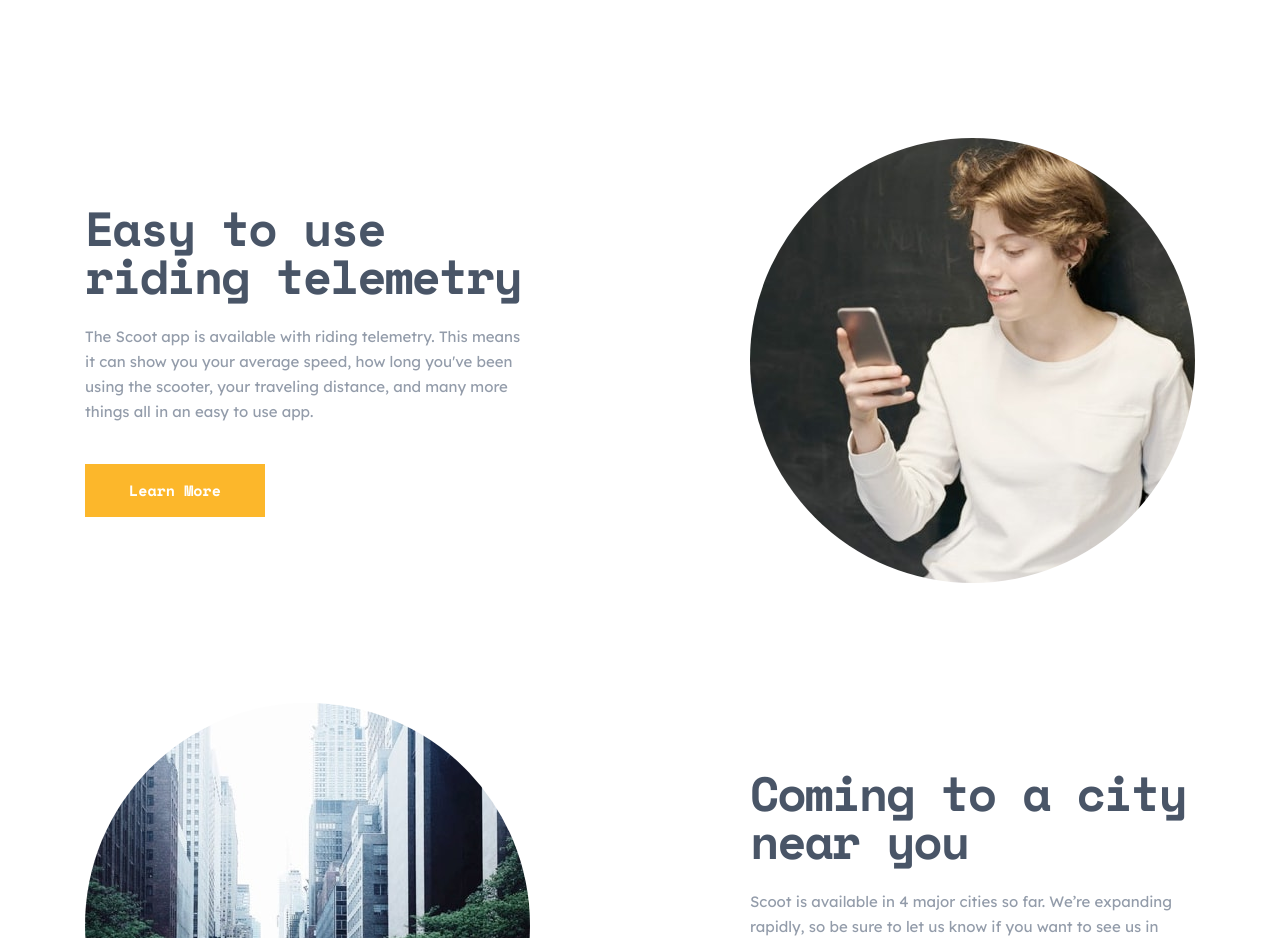
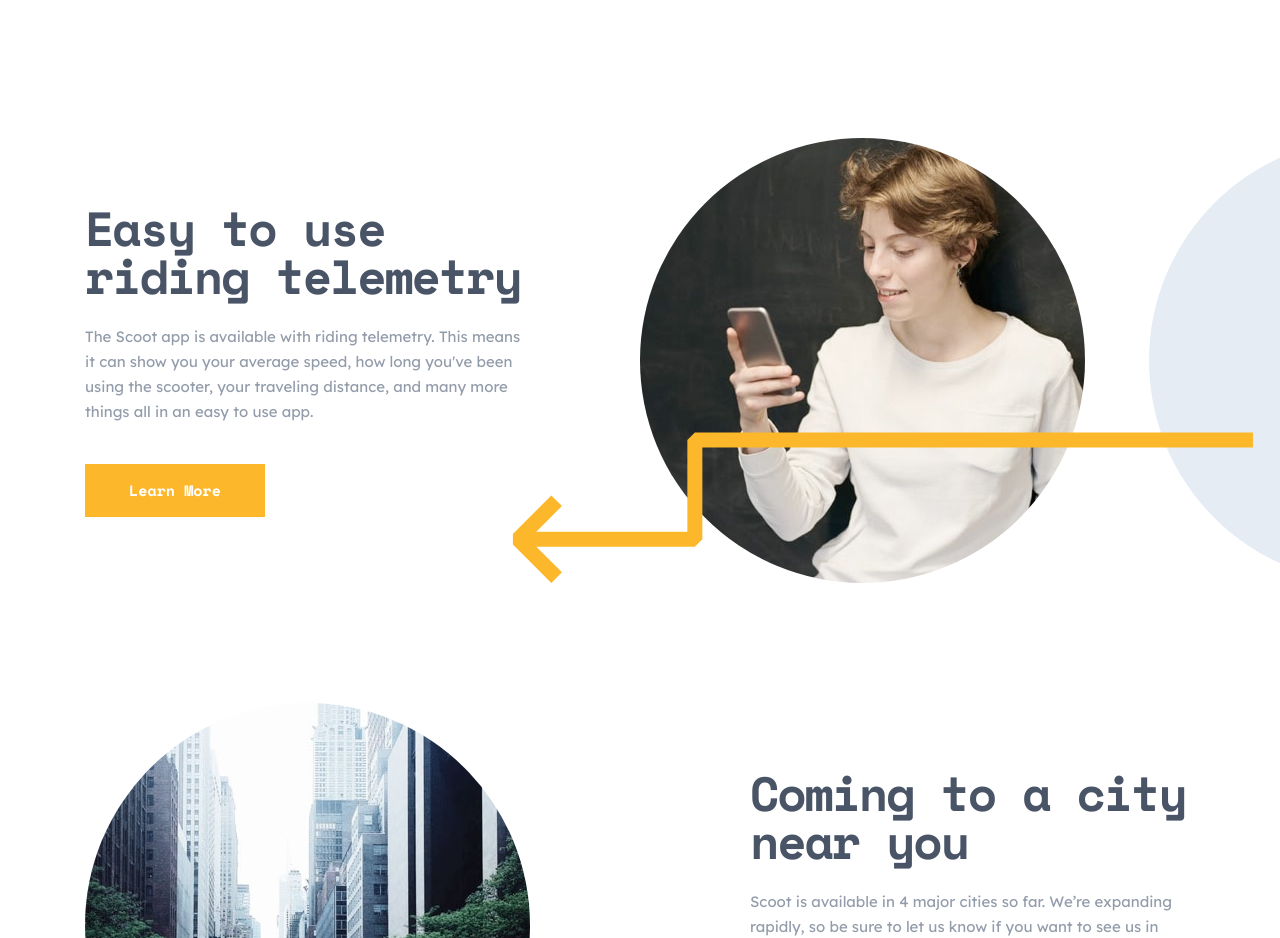
Before and after one commit to miguelzaga/scoot-multi-page-website, a React (Vite) app: page / in a window 1280 px wide. Shown: the part 1260-2198 px from the top of the page. Built offline with nearby package versions, Linux system fonts and the light colour scheme.

Commit message:
added arrow and circle to "telemetry" ul Home

```diff
--- a/src/components/Home.jsx
+++ b/src/components/Home.jsx
@@ -7,6 +7,8 @@ import telemetry from "/src/assets/images/telemetry.jpg";
 import homeHeroMobile from "/src/assets/images/home-hero-mobile.jpg";
 import homeHeroTablet from "/src/assets/images/home-hero-tablet.jpg";
 import homeHeroDesktop from "/src/assets/images/home-hero-desktop.jpg";
+import leftDownwardArrow from "/src/assets/patterns/left-downward-arrow.svg";
+import circle from "/src/assets/patterns/circle.svg";
 
 function Home() {
   return (
@@ -92,13 +94,25 @@ function Home() {
           <div className="absolute right-72 top-10 -z-10 hidden h-4 w-screen bg-lightGrey lg:block"></div>
         </ul>
       </section>
-      <section className="mx-auto mb-29 space-y-29 bg-white px-8 md:mb-[104px] md:px-10 lg:mb-52">
+      <section className="mx-auto mb-29 space-y-29 overflow-x-clip bg-white px-8 md:mb-[104px] md:px-10 lg:mb-52">
         <article className="mx-auto text-center lg:flex lg:max-w-desktop lg:justify-between lg:text-left odd:lg:flex-row-reverse">
-          <img
-            className="mx-auto mb-14 rounded-full lg:m-0"
-            src={telemetry}
-            alt=""
-          />
+          <div className="relative mx-auto max-w-fit">
+            <img
+              className="mx-auto mb-14 rounded-full lg:m-0"
+              src={telemetry}
+              alt="A person with blond medium hair smiling while staring at a phone"
+            />
+            <img
+              className="absolute bottom-0 z-10 max-w-none max-[370px]:max-w-96 lg:-left-32"
+              src={leftDownwardArrow}
+              alt=""
+            />
+            <img
+              className="absolute bottom-0 left-full z-0 ml-16 hidden max-w-none md:block"
+              src={circle}
+              alt=""
+            />
+          </div>
 
           <div className="mx-auto flex max-w-[576px] flex-col items-center gap-y-8 md:gap-y-10 lg:mx-0 lg:max-w-[445px] lg:items-start lg:gap-y-6">
             <h2 className="mx-auto max-w-[457px] font-mono text-3.5xl/none font-bold tracking-tighter text-darkNavy md:text-h2 lg:mt-[66px]">
```
